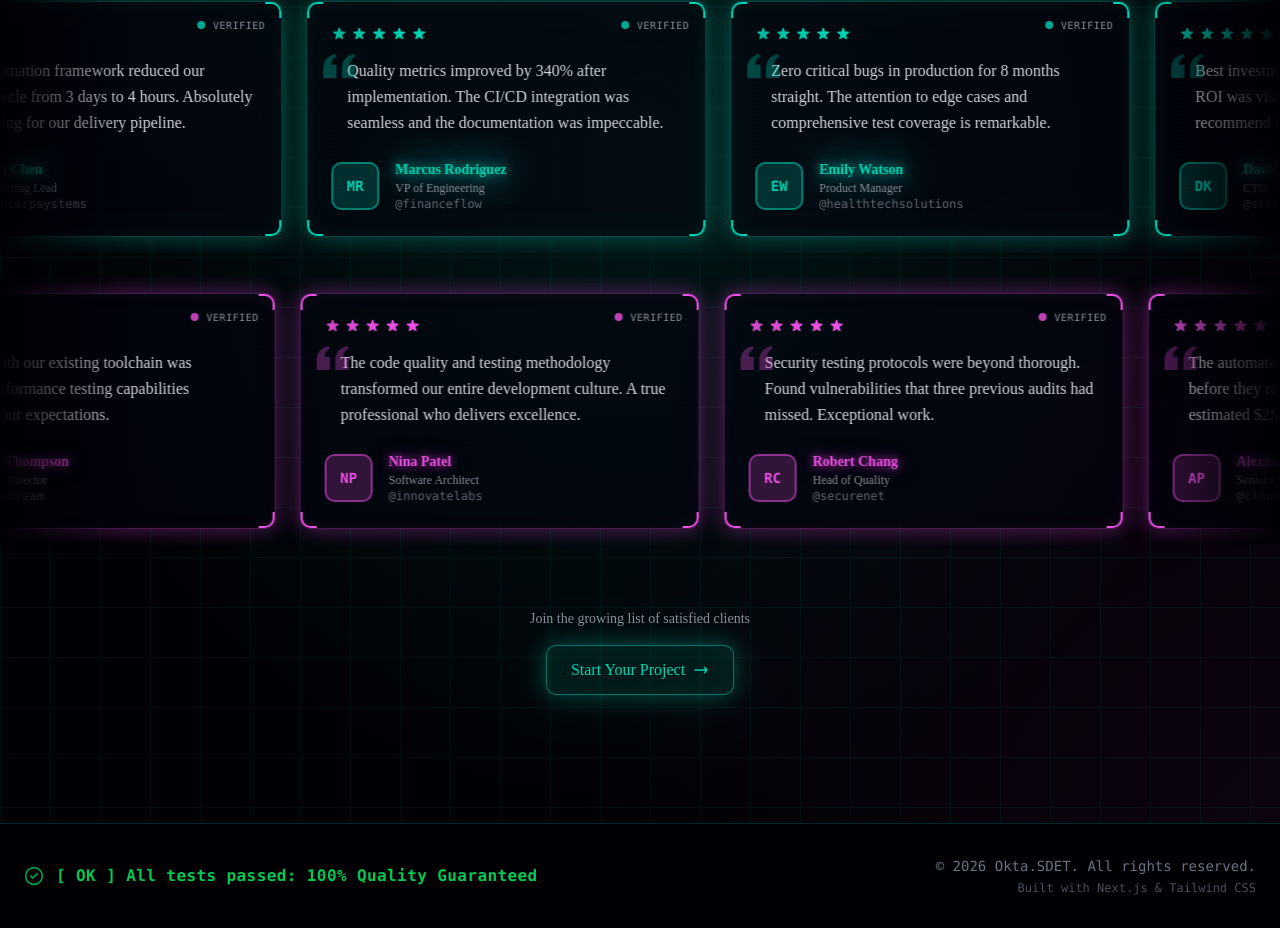
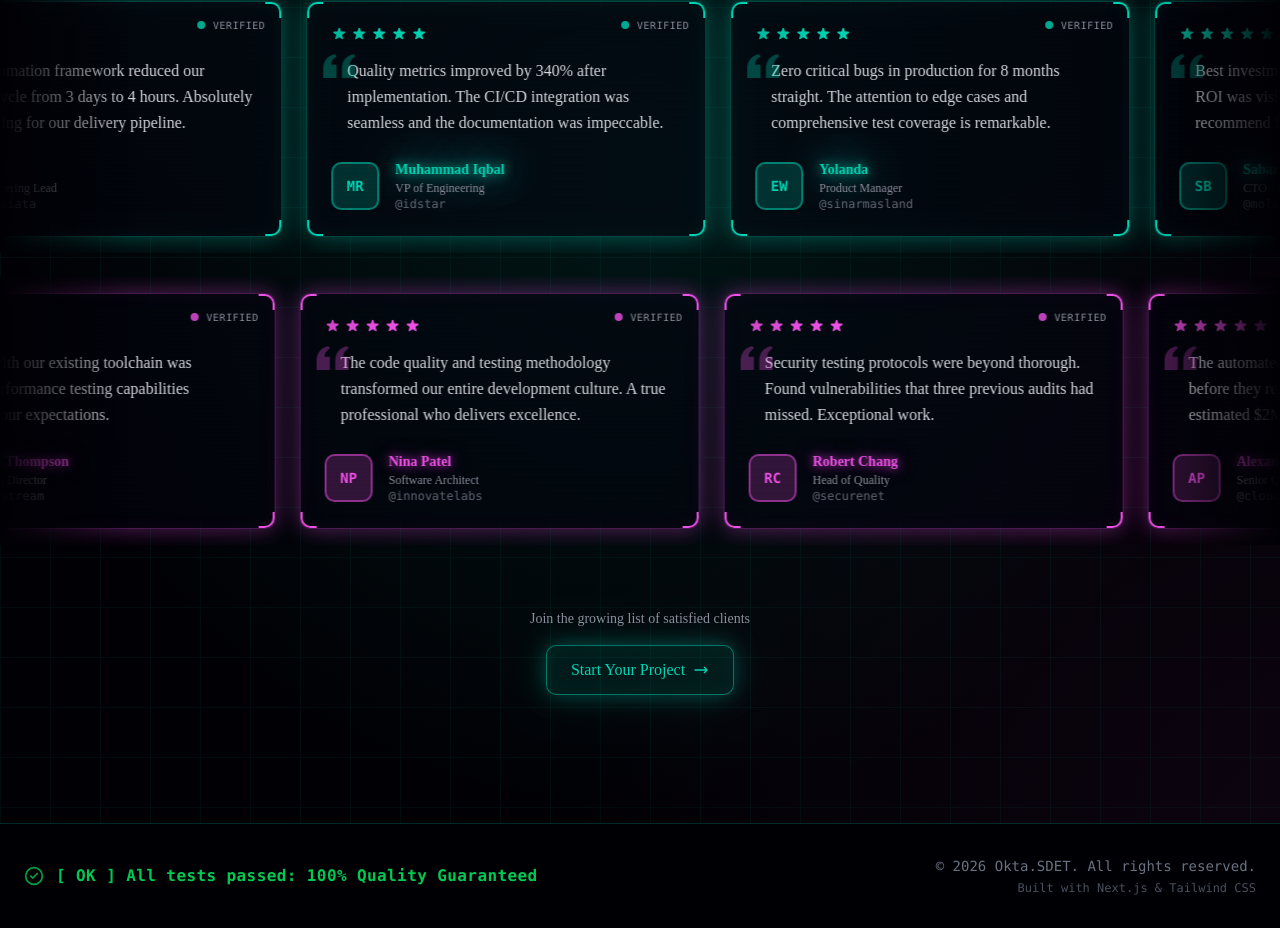
Before and after one commit to okta0marcelino-sketch/personal-website, a Next.js app: page / in a window 1280 px wide. Shown: the part 3413-4341 px from the top of the page. Built offline with nearby package versions, Linux system fonts and the light colour scheme.

Commit message:
feat: update testimonials with new contributor names
Updated testimonial names for Fitri and Muhammad Iqbal

```diff
--- a/src/components/Testimonials.tsx
+++ b/src/components/Testimonials.tsx
@@ -16,9 +16,9 @@ interface Testimonial {
 const testimonials: Testimonial[] = [
   {
     id: 1,
-    name: "Sarah Chen",
+    name: "Fitri",
     role: "Engineering Lead",
-    company: "TechCorp Systems",
+    company: "XL Axiata",
     content:
       "The test automation framework reduced our regression cycle from 3 days to 4 hours. Absolutely game-changing for our delivery pipeline.",
     avatar: "SC",
@@ -26,9 +26,9 @@ const testimonials: Testimonial[] = [
   },
   {
     id: 2,
-    name: "Marcus Rodriguez",
+    name: "Muhammad Iqbal",
     role: "VP of Engineering",
-    company: "FinanceFlow",
+    company: "IdStar",
     content:
       "Quality metrics improved by 340% after implementation. The CI/CD integration was seamless and the documentation was impeccable.",
     avatar: "MR",
@@ -36,9 +36,9 @@ const testimonials: Testimonial[] = [
   },
   {
     id: 3,
-    name: "Emily Watson",
+    name: "Yolanda",
     role: "Product Manager",
-    company: "HealthTech Solutions",
+    company: "SinarmasLand",
     content:
       "Zero critical bugs in production for 8 months straight. The attention to edge cases and comprehensive test coverage is remarkable.",
     avatar: "EW",
@@ -46,12 +46,12 @@ const testimonials: Testimonial[] = [
   },
   {
     id: 4,
-    name: "David Kim",
+    name: "Sabar",
     role: "CTO",
-    company: "StartupX",
+    company: "MolaTV",
     content:
       "Best investment we made for our QA infrastructure. ROI was visible within the first sprint. Highly recommend for any serious engineering team.",
-    avatar: "DK",
+    avatar: "SB",
     rating: 5,
   },
   {
```
